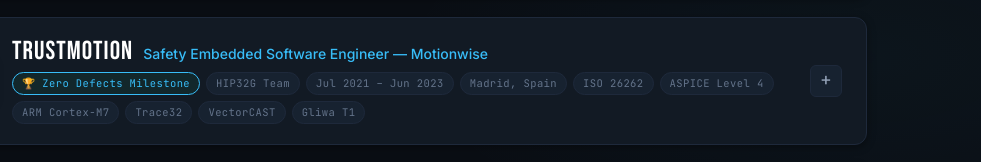
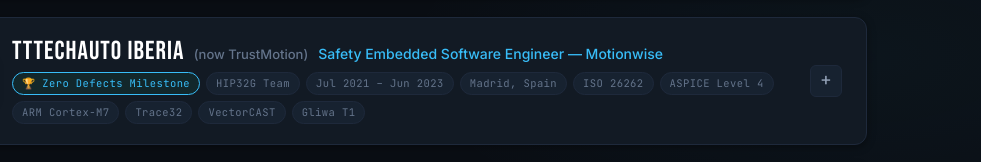
Before and after one commit to mohamed-soubhi/mohamed-soubhi.github.io, a plain HTML site: page index.html in a window 1280 px wide. Shown: the part 583-745 px from the top of the page, 299-1280 px from the left. Drawn offline with Linux system fonts and the light colour scheme.

Commit message:
Update TTTechAuto Iberia company name and note rebranding to TrustMotion

```diff
--- a/index.html
+++ b/index.html
@@ -166,7 +166,7 @@
         </div>
       </div>
 
-      <!-- ENTRY 2: TRUSTMOTION -->
+      <!-- ENTRY 2: TTTECHAUTO IBERIA (NOW TRUSTMOTION) -->
       <div class="timeline-entry" data-categories="automotive safety">
         <div class="entry-year-col">
           <div class="entry-year-label" style="color: var(--accent-cyan);">2021</div>
@@ -176,11 +176,11 @@
           <div class="card-header">
             <div class="card-title-group">
               <div class="company-logo-badge">
-                <img src="https://www.trustmotion.com/themes/custom/tttech/logo.svg" alt="TrustMotion Logo" loading="lazy" onerror="this.style.display='none'; this.parentElement.innerText='TM';">
+                <img src="https://www.trustmotion.com/themes/custom/tttech/logo.svg" alt="TTTechAuto Iberia / TrustMotion Logo" loading="lazy" onerror="this.style.display='none'; this.parentElement.innerText='TT';">
               </div>
               <div class="company-meta-block">
                 <div class="company-name-row">
-                  <span class="company-name">TrustMotion</span>
+                  <span class="company-name">TTTechAuto Iberia <span class="company-subname">(now TrustMotion)</span></span>
                   <span class="role-title">Safety Embedded Software Engineer — Motionwise</span>
                 </div>
                 <div class="card-tags">
--- a/style.css
+++ b/style.css
@@ -554,6 +554,15 @@ a:hover {
   letter-spacing: 0.04em;
   color: var(--text-contrast);
   line-height: 1.1;
+}
+
+.company-subname {
+  font-family: var(--font-body);
+  font-size: 13px;
+  font-weight: 500;
+  color: var(--text-muted);
+  letter-spacing: normal;
+  margin-left: 4px;
 }
 
 .role-title {
```
